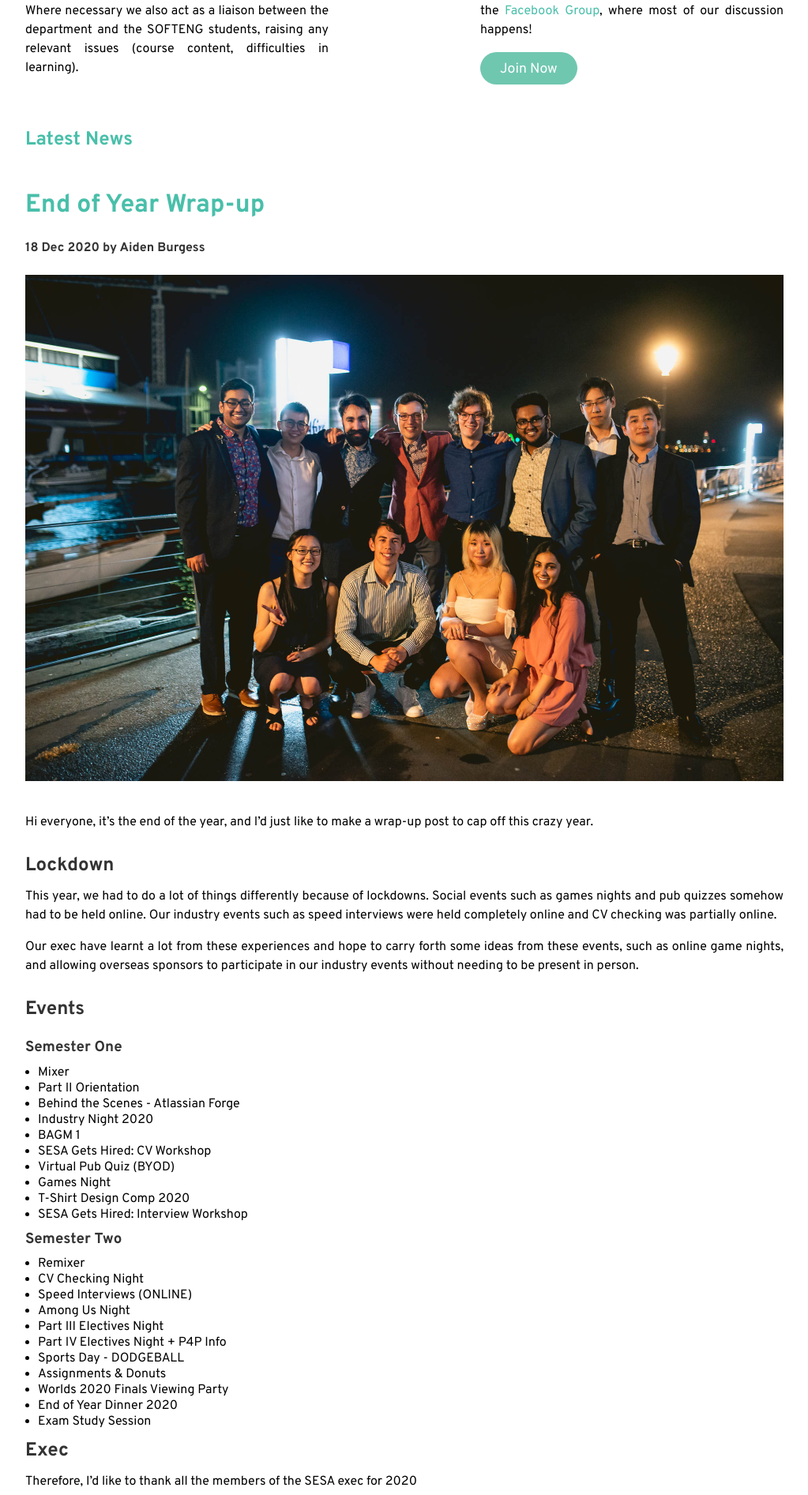
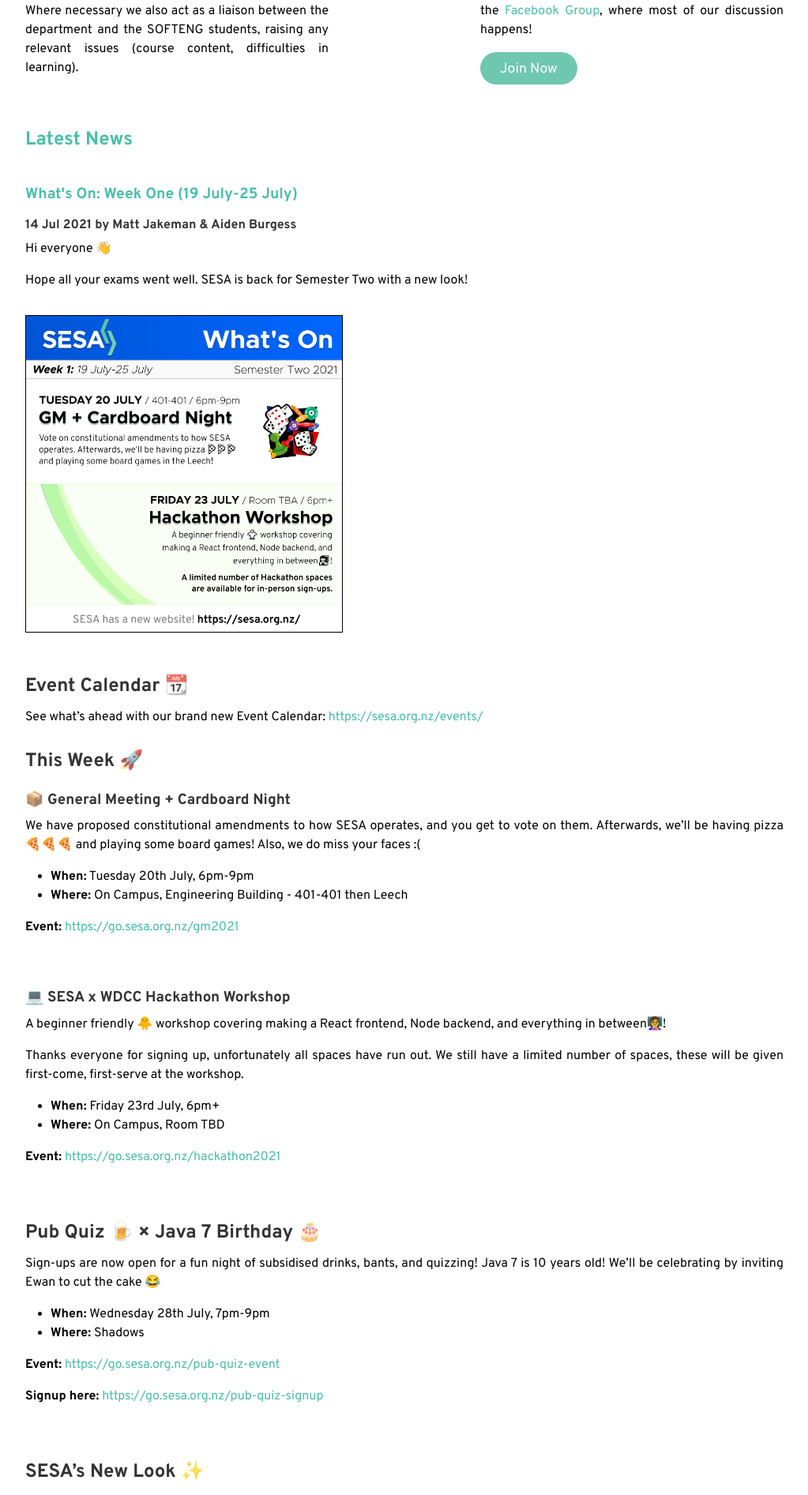
Before and after one commit to sesauoa/ausesa.github.com, a Jekyll site: the page built from index.html, in a window 1280 px wide. Shown: the part 1638-3531 px from the top of the page at 79% size, without its empty margins (128-1151 px from the left). Built offline with Jekyll 4.4.1, drawn with Linux system fonts in a browser that asks for light colours; nearby versions of some CDN libraries; some of the changed text lies outside the part shown.

Commit message:
Weekly Digest S2W1 2021

```diff
--- a/css/style.scss
+++ b/css/style.scss
@@ -481,6 +481,7 @@
 // Normalises the width of content in pages
 .page-content {
   max-width: 960px;
+  width: 100%;
 
   p {
     padding-bottom: 1em;
@@ -490,6 +491,7 @@
 
   iframe {
     width: 100%;
+  }
 }
 
 // Setting font sizes/colors and padding for news articles
@@ -507,12 +509,16 @@
   }
 
   ul {
-      margin-left: 1em;
+    margin-left: 2em;
+    line-height: 150%;
+    margin-bottom: 1em;
   }
 
   img {
     margin: 1em 0;
-    }
+    height: 400px;
+    width: auto;
+    border: 1px solid black;
   }
 }
 
--- /dev/null
+++ b/news/_posts/2021-07-14-semester-2-week-1.md
@@ -0,0 +1,65 @@
+---
+layout: post
+title: "What's On: Week One (19 July-25 July)"
+author: Matt Jakeman & Aiden Burgess
+date: 14/07/2021
+---
+
+Hi everyone 👋
+
+Hope all your exams went well. SESA is back for Semester Two with a new look!
+
+![Weekly Digest](/img/posts/2021-s2-w1.png)
+
+## Event Calendar 📆
+See what’s ahead with our brand new Event Calendar: [https://sesa.org.nz/events/](https://sesa.org.nz/events/)
+
+## This Week 🚀
+### 📦 General Meeting + Cardboard Night
+We have proposed constitutional amendments to how SESA operates, and you get to vote on them. Afterwards, we'll be having pizza 🍕🍕🍕 and playing some board games! Also, we do miss your faces :(
+
+ - **When:** Tuesday 20th July, 6pm-9pm
+ - **Where:** On Campus, Engineering Building - 401-401 then Leech
+
+**Event:** [https://go.sesa.org.nz/gm2021](https://go.sesa.org.nz/gm2021)
+
+<br>
+
+### 💻 SESA x WDCC Hackathon Workshop
+A beginner friendly 🐥 workshop covering making a React frontend, Node backend, and everything in between👩‍🏫!
+
+Thanks everyone for signing up, unfortunately all spaces have run out. We still have a limited number of spaces, these will be given first-come, first-serve at the workshop.
+
+ - **When:** Friday 23rd July, 6pm+
+ - **Where:** On Campus, Room TBD
+
+**Event:** [https://go.sesa.org.nz/hackathon2021](https://go.sesa.org.nz/hackathon2021)
+
+<br>
+
+## Pub Quiz 🍺 × Java 7 Birthday 🎂
+Sign-ups are now open for a fun night of subsidised drinks, bants, and quizzing! Java 7 is 10 years old! We’ll be celebrating by inviting Ewan to cut the cake 😂
+
+ - **When:** Wednesday 28th July, 7pm-9pm
+ - **Where:** Shadows
+
+**Event:** [https://go.sesa.org.nz/pub-quiz-event](https://go.sesa.org.nz/pub-quiz-event)
+
+**Signup here:** [https://go.sesa.org.nz/pub-quiz-signup](https://go.sesa.org.nz/pub-quiz-signup)
+
+<br>
+
+## SESA’s New Look ✨
+You might have noticed that SESA’s pages are looking a little *fresh* today. We're rolling out a new look and new logo. While you're here, have a look around SESA’s new website (you're on it right now).
+
+
+## Connect with SESA 🔗
+ - **Website:** [https://sesa.org.nz/](https://sesa.org.nz/)
+ - **Instagram:** [https://go.sesa.org.nz/instagram](https://go.sesa.org.nz/instagram)
+ - **Facebook Page:** [https://go.sesa.org.nz/facebook](https://go.sesa.org.nz/facebook)
+ - **LinkedIn:** [https://go.sesa.org.nz/linkedin](https://go.sesa.org.nz/linkedin)
+
+Join the FB Group for your part:
+ - **Part II Group:** [https://go.sesa.org.nz/part2group](https://go.sesa.org.nz/part2group)
+ - **Part III Group:** [https://go.sesa.org.nz/part3group](https://go.sesa.org.nz/part3group)
+ - **Part IV Group:** [https://go.sesa.org.nz/part4group](https://go.sesa.org.nz/part4group)
```
Also changed, not shown: img/posts/2021-s2-w1.png (added). Lines whose indentation alone changed are shown as unchanged.
